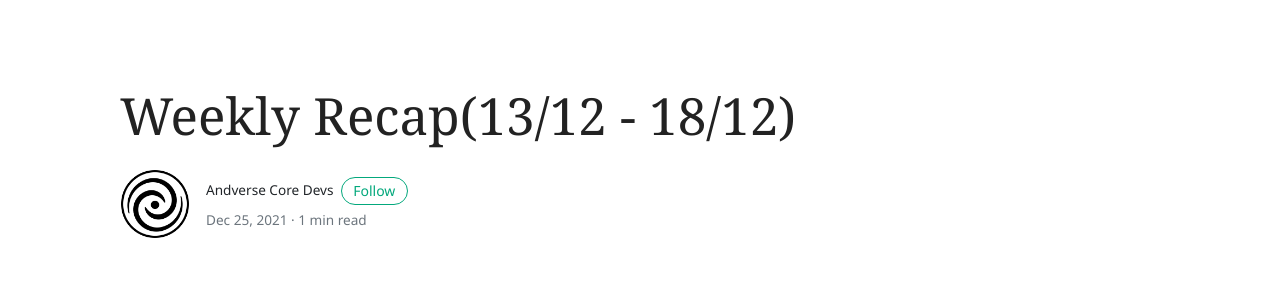
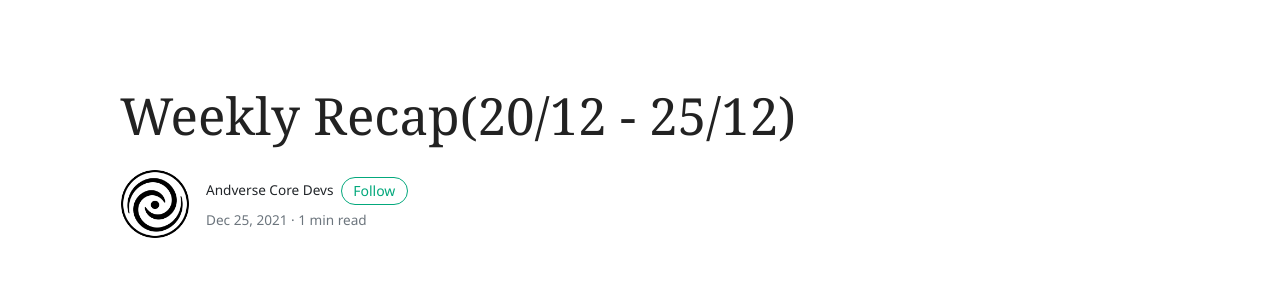
Before and after one commit to andverse-core/blog, a Jekyll site: the page built from _posts/2021-12-25-weekly-recap.md, in a window 1280 px wide and 900 px high, scrolled down 342 px. Shown: the part 180-468 px from the top of the window. Built offline with Jekyll 4.4.1, drawn with Linux system fonts in a browser that asks for light colours; nearby versions of some CDN libraries.

Commit message:
update wp

```diff
--- a/_posts/2021-12-25-weekly-recap.md
+++ b/_posts/2021-12-25-weekly-recap.md
@@ -1,6 +1,6 @@
 ---
 layout: post
-title:  "Weekly Recap(13/12 - 18/12)"
+title:  "Weekly Recap(20/12 - 25/12)"
 author: "Andverse Core Devs"
 categories: [weekly-recap]
 image: assets/images/weekly.png
```
